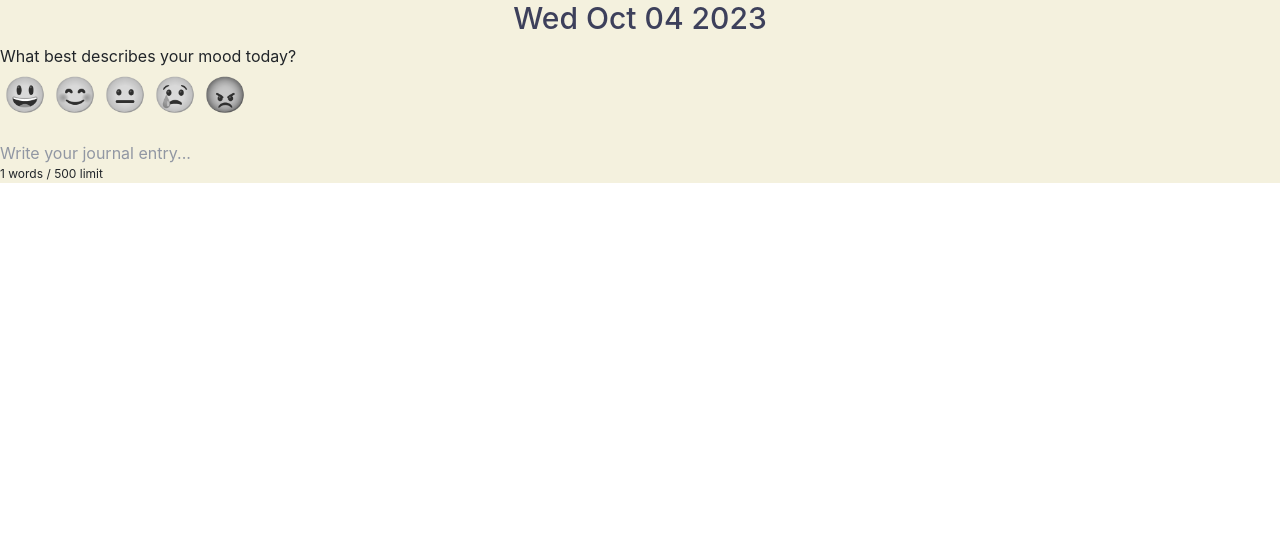
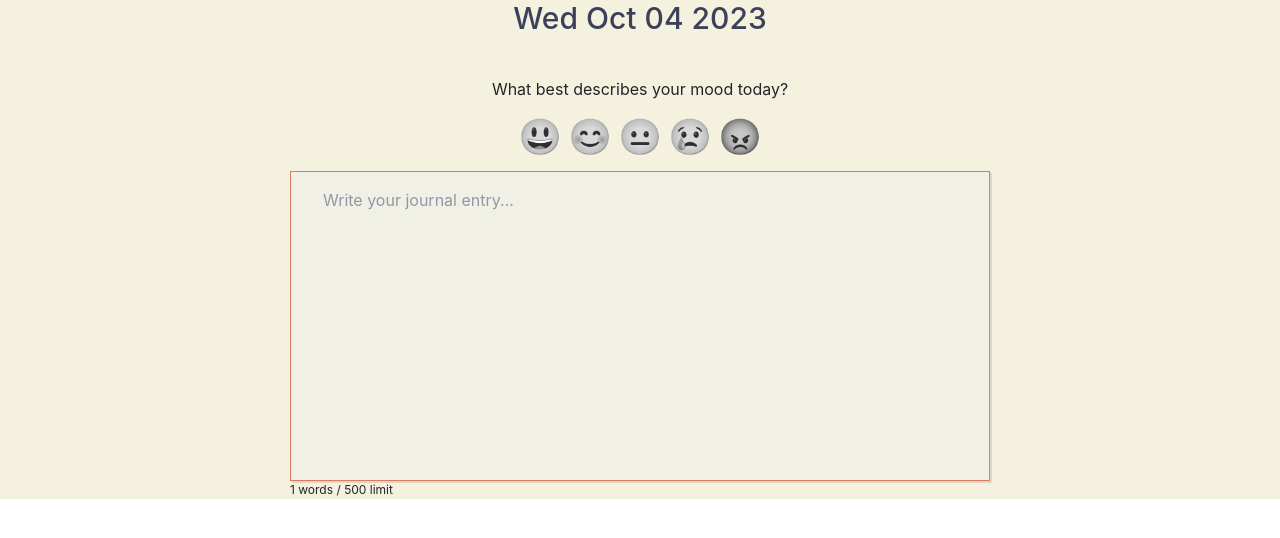
Before and after one commit to angenue/MoodJournal, a React (Create React App) app in the folder frontend/: page / in a window 1280 px wide. Shown: the top 538 px of the page. Built offline with nearby package versions, Linux system fonts and the light colour scheme; the HTML template or start-up script is replaced by a standard one.

Commit message:
added style to draft js text box

```diff
--- a/frontend/src/components/HomePage.tsx
+++ b/frontend/src/components/HomePage.tsx
@@ -52,21 +52,22 @@ const HomePage = () => {
 >
   😡
 </button>
-
-      </div>
+</div>
 
       <div className="editor-container">
+      <div className="custom-editor">
         <Editor
           editorState={editorState}
           onChange={handleEditorChange}
           placeholder="Write your journal entry..."
         />
+        </div>
         <div className="word-limit">
           {`${editorState.getCurrentContent().getPlainText().split(/\s/).length} words / 500 limit`}
         </div>
       </div>
 
-      {selectedMood && <div>You selected: {selectedMood}</div>}
+      {/*selectedMood && <div>You selected: {selectedMood}</div>*/}
     </div>
   );
 };
--- a/frontend/src/styles/HomePage.css
+++ b/frontend/src/styles/HomePage.css
@@ -5,16 +5,13 @@
     margin: 0;
   }
 
-
-
   .todays-date {
     color: rgba(61, 64, 91, 1);
     font-size: 30px;
     text-align: center;
-
 }
 
-  .emoji {
+  .emojis {
     backface-visibility: hidden;
     padding: 12px;
     text-align: center;
@@ -25,15 +22,15 @@
 	bottom: 40px;
   }
   @media (max-width: 1023px) {
-    .emoji {
+    .emojis {
       margin: 30px -16px -16px -16px; } }
 
   @media (max-width: 600px) {
-    .emoji {
+    .emojis {
       margin: 30px -8px -12px -8px;
       border-radius: 8px; } }
 
-  .emoji .emoji-reaction-prompt {
+  .emojis .emoji-reaction-prompt {
     padding-top: 9px;
       padding-bottom: 9px;
       text-align: center;
@@ -71,7 +68,21 @@
   }
 
   .editor-container {
-    margin-top: 20px;
+    margin: 0 auto;
+    max-width: 700px;
+    padding: 0 var(1.5em);
+  }
+
+  .custom-editor .DraftEditor-root {
+    background: #efefef8f;
+	font-size: 1em;
+	line-height: 1.5em;
+
+	padding: 1em 2em;
+  	height: 310px;
+
+	border: 1px solid #E07A5F;
+	box-shadow: 2px 2px 0px hsla( 0, 0%, 0%, 0.1 );
   }
 
   .word-limit {
```
